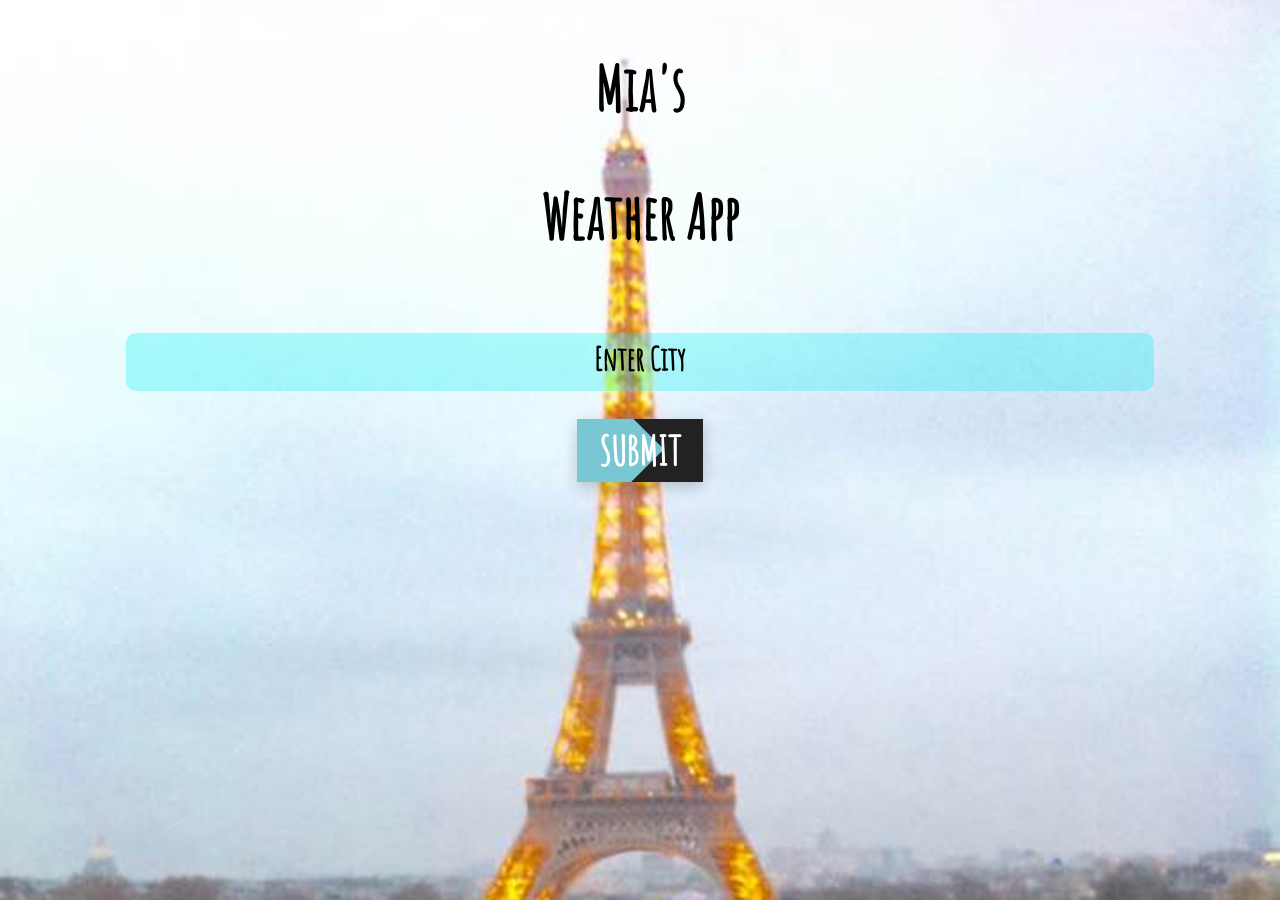
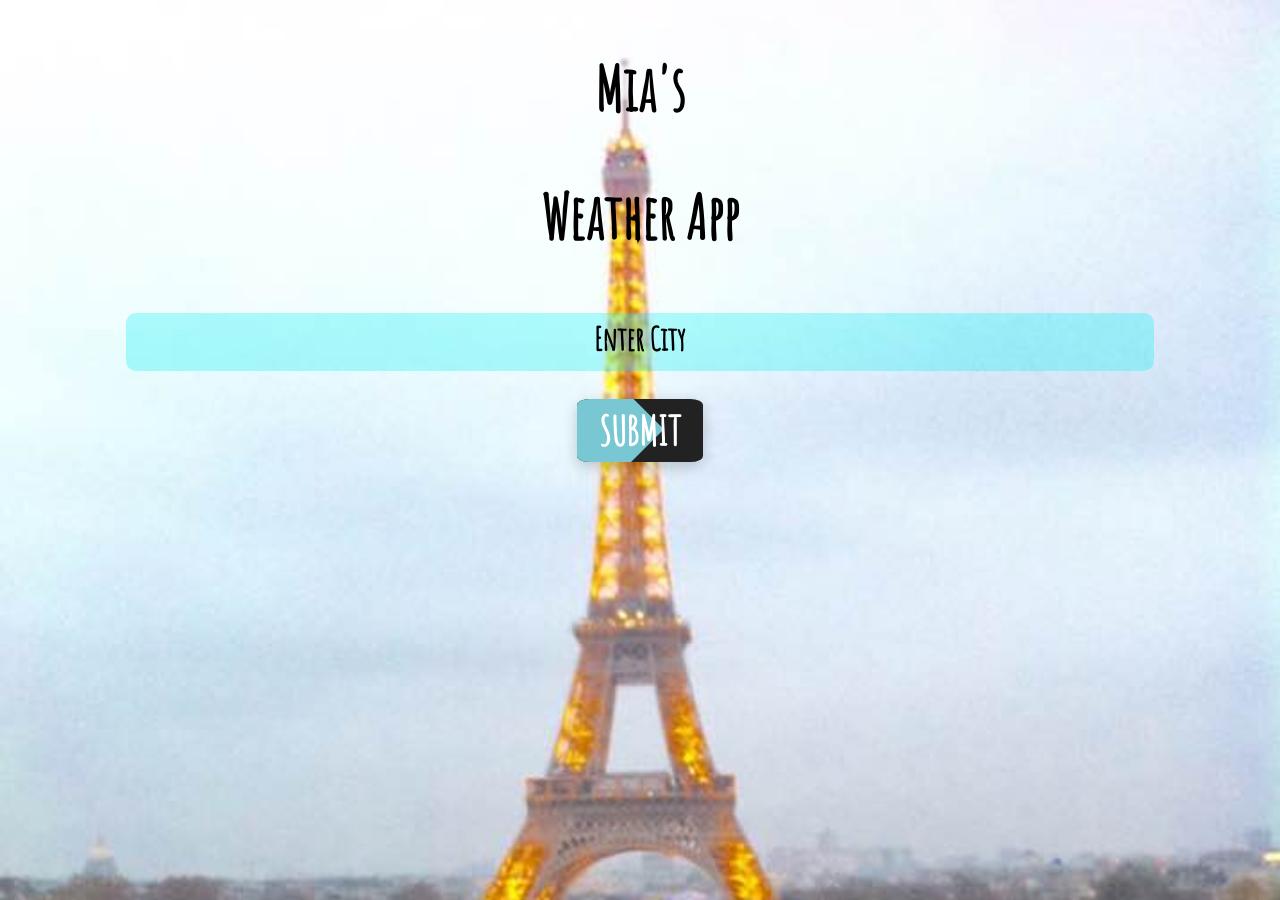
Before and after one commit to williamfowlerthd/just-mia, a React (Create React App) app: page / in a window 1280 px wide. Built offline with nearby package versions, Linux system fonts and the light colour scheme.

Commit message:
style push

```diff
--- a/src/Form.css
+++ b/src/Form.css
@@ -2,6 +2,7 @@
 
 .btn {
   border: none;
+  border-radius: 10%;
   display: block;
   text-align: center;
   cursor: pointer;
--- a/src/Form.js
+++ b/src/Form.js
@@ -16,7 +16,7 @@ const Form = (props) => {
             fontSize: 24,
             fontWeight: 600,
             borderRadius: 10,
-            marginTop: '3.5vh',
+            marginTop: '1vh',
             color: 'black'
           }}
           type='text'
```
